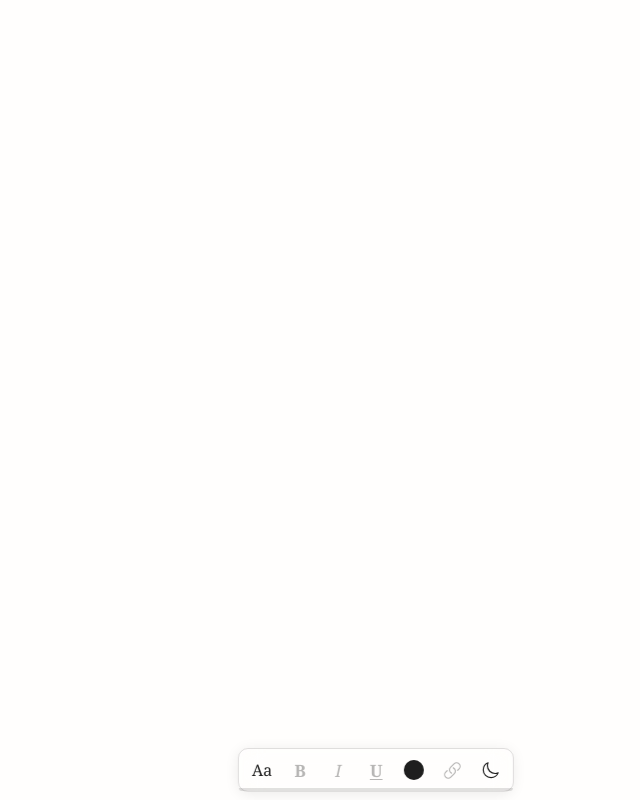
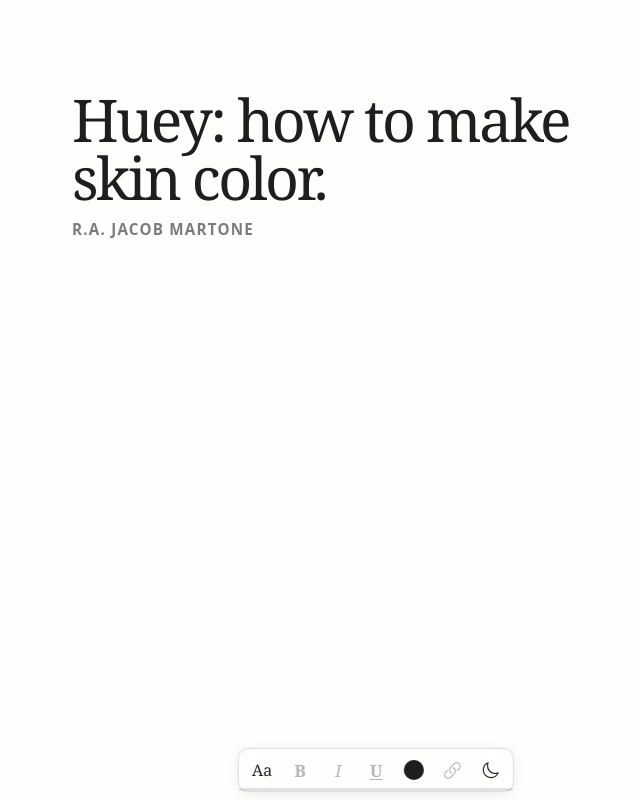
Before and after one commit to grwtsk/huey, a website built with Vite: page reader/index.html in a window 1280 px wide. Shown: the whole page, without its empty margins (264-904 px from the left). Built offline with nearby package versions, Linux system fonts and the light colour scheme; files whose address does not match are found by name.

Commit message:
Reader: restore manuscript body host

```diff
--- a/reader/index.html
+++ b/reader/index.html
@@ -36,7 +36,11 @@
     </footer>
   </div>
 
-  <main id="book" class="book" tabindex="-1" aria-busy="true"></main>
+  <main id="book" class="book" tabindex="-1" aria-busy="true">
+    <h1 class="book-title">Huey: how to make skin color.</h1>
+    <p class="byline">R.A. Jacob Martone</p>
+    <div id="chapters"></div>
+  </main>
 
   <div id="editor-bar" role="toolbar" aria-label="Text formatting">
     <button id="typography" type="button" aria-label="Typography" aria-expanded="false" aria-controls="type-pop" title="Typography"><span class="aa" aria-hidden="true">Aa</span></button>
```
